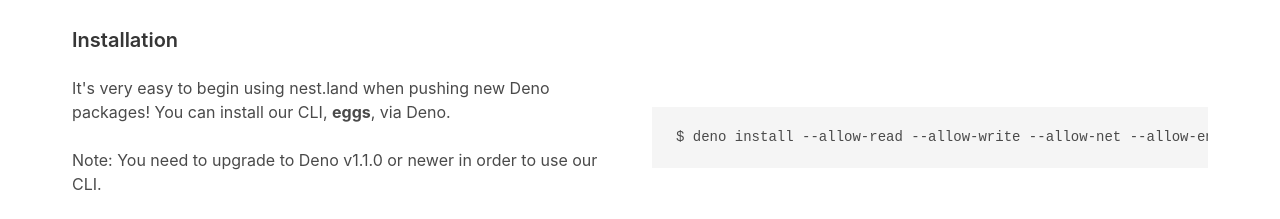
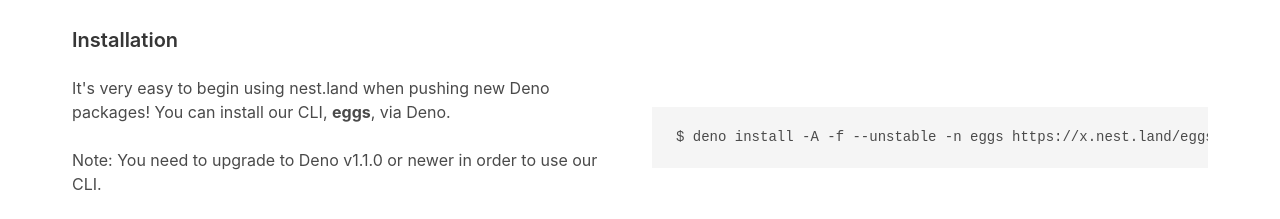
Before and after one commit to nestdotland/nest.land, a Vue app in the folder web/: page / in a window 1280 px wide. Shown: the part 2880-3099 px from the top of the page. Built offline with nearby package versions, Linux system fonts and the light colour scheme; what vue-lodash, vue-recaptcha-v3 would draw is missing.

Commit message:
refactor(docs): Shortened install command for eggs

```diff
--- a/web/src/components/home/Docs.vue
+++ b/web/src/components/home/Docs.vue
@@ -19,7 +19,7 @@
             <hr />
           </div>
           <div class="column is-half">
-            <pre><code>$ deno install --allow-read --allow-write --allow-net --allow-env --unstable -n eggs https://x.nest.land/eggs@0.1.0/mod.ts</code></pre>
+            <pre><code>$ deno install -A -f --unstable -n eggs https://x.nest.land/eggs@0.1.0/mod.ts</code></pre>
           </div>
           <div class="column is-half">
             <p class="title is-5">Linking your API key</p>
```
Also changed, not shown: 1 other file (tests, documents, lock files or other folders).
